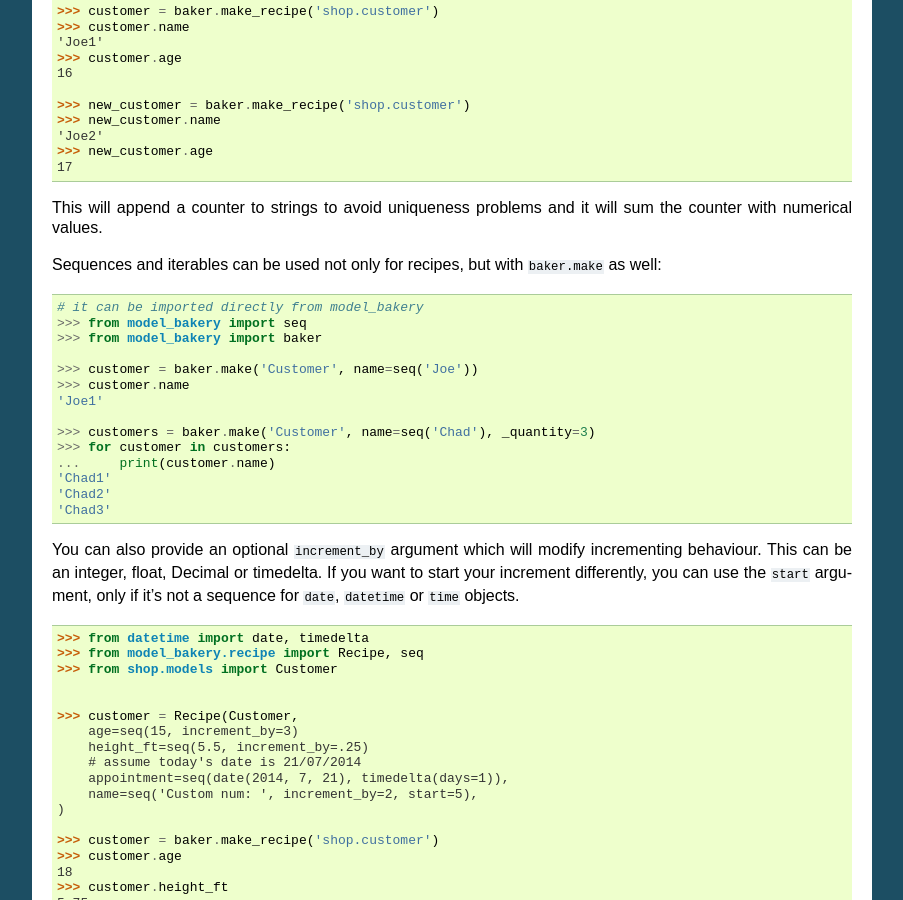
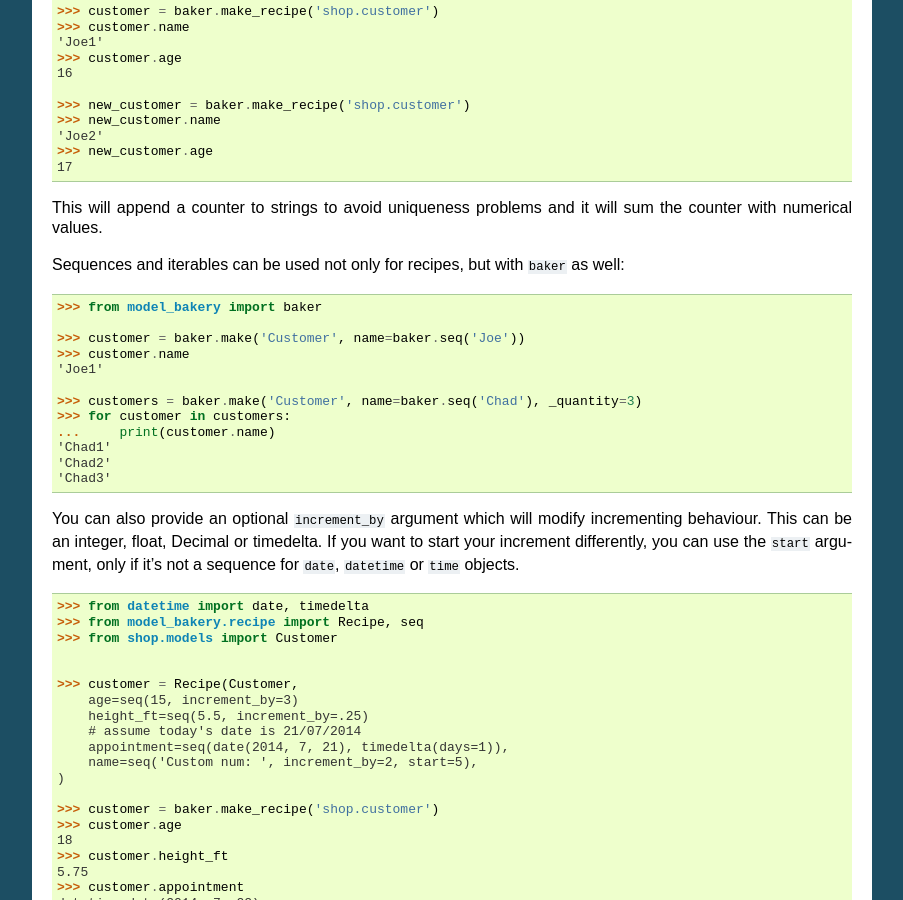
Before and after one commit to model-bakers/model_bakery, a Sphinx documentation site: the page built from docs/source/recipes.rst, in a window 1280 px wide and 900 px high, scrolled down 3500 px. Shown: the whole window, without its empty margins (198-1101 px from the left). Built offline with Sphinx 7.4.7, drawn with Linux system fonts in a browser that asks for light colours.

Commit message:
Enable seq to be imported from baker
Enable the seq() function to be imported from the baker module like
it is in the recipe module so that it can be used as baker.seq() if
preferred or to avoid namespace issues.

The current import can be left in place for backwards compatibility
or to continue importing seq as before.

Closes #75

```diff
--- a/docs/source/recipes.rst
+++ b/docs/source/recipes.rst
@@ -225,20 +225,18 @@ Sometimes, you have a field with an unique value and using ``make`` can cause ra
 
 This will append a counter to strings to avoid uniqueness problems and it will sum the counter with numerical values.
 
-Sequences and iterables can be used not only for recipes, but with ``baker.make`` as well:
+Sequences and iterables can be used not only for recipes, but with ``baker`` as well:
 
 .. code-block:: python
 
 
-    # it can be imported directly from model_bakery
-    >>> from model_bakery import seq
     >>> from model_bakery import baker
 
-    >>> customer = baker.make('Customer', name=seq('Joe'))
+    >>> customer = baker.make('Customer', name=baker.seq('Joe'))
     >>> customer.name
     'Joe1'
 
-    >>> customers = baker.make('Customer', name=seq('Chad'), _quantity=3)
+    >>> customers = baker.make('Customer', name=baker.seq('Chad'), _quantity=3)
     >>> for customer in customers:
     ...     print(customer.name)
     'Chad1'
```
Also changed, not shown: CHANGELOG.md (+1 -0 lines), 3 other files.
